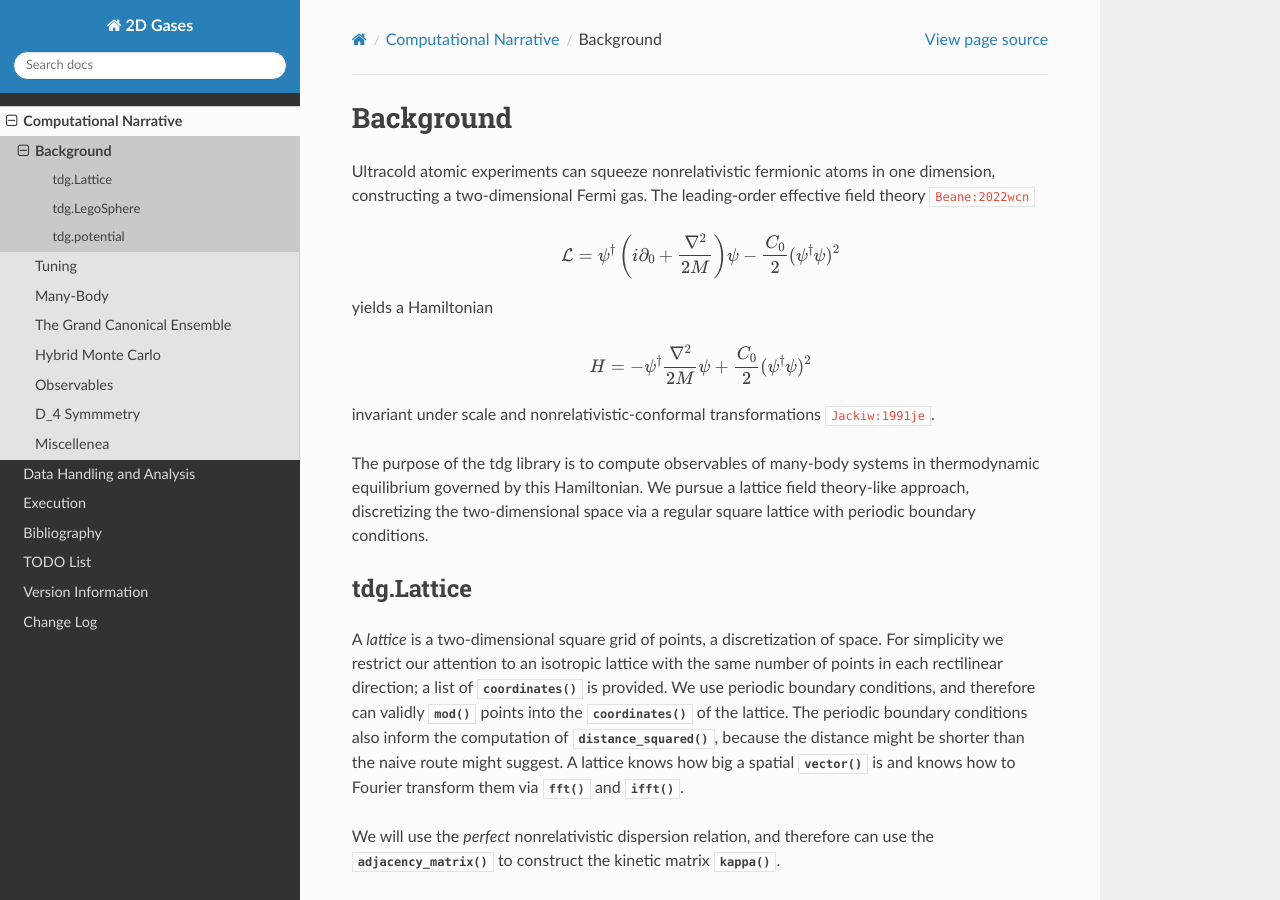
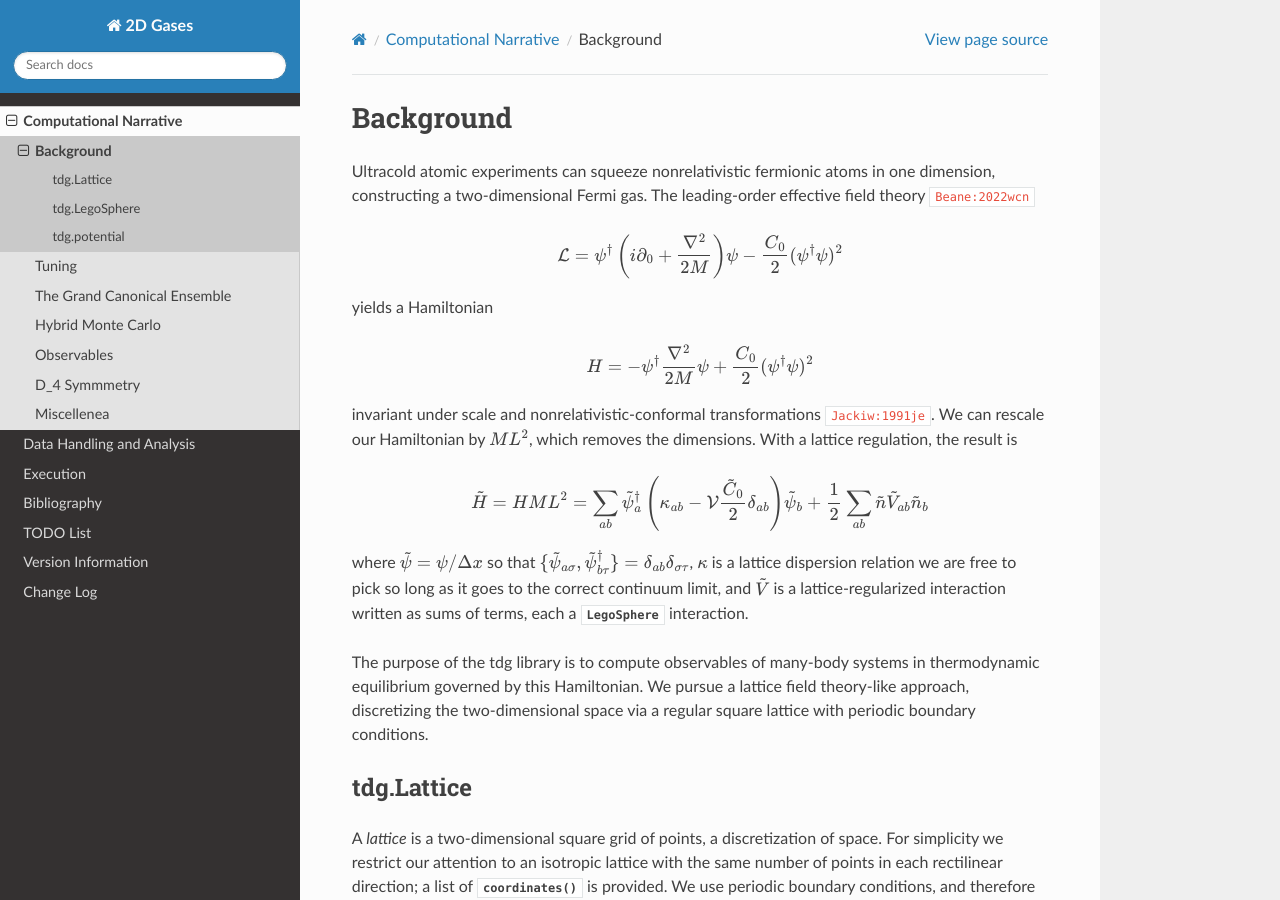
Before and after one commit to evanberkowitz/two-dimensional-gasses, a Sphinx documentation site: the page built from python/tdg/docs/computational-narrative/setup.rst, in a window 1280 px wide and 900 px high. Built offline with Sphinx 7.4.7 and the Read the Docs theme 2.0.0, drawn with Linux system fonts in a browser that asks for light colours; cross-references to code outside the pages are shown as plain code.

Commit message:
Reorganize many-body into grand canonical docs

```diff
--- a/python/tdg/docs/computational-narrative/index.rst
+++ b/python/tdg/docs/computational-narrative/index.rst
@@ -6,7 +6,6 @@
 
    setup
    tuning
-   many-body
    grand-canonical
    monte-carlo
    observables
--- a/python/tdg/docs/computational-narrative/setup.rst
+++ b/python/tdg/docs/computational-narrative/setup.rst
@@ -20,6 +20,18 @@
    \end{align}
 
 invariant under scale and nonrelativistic-conformal transformations :cite:`Jackiw:1991je`.
+We can rescale our Hamiltonian by :math:`ML^2`, which removes the dimensions.
+With a lattice regulation, the result is
+
+.. math::
+   \begin{align}
+    \tilde{H}
+    = HML^2
+    = \sum_{ab} \tilde{\psi}^\dagger_a\left(\kappa_{ab} - \mathcal{V} \frac{\tilde{C}_0}{2} \delta_{ab} \right) \tilde{\psi}_b
+    + \frac{1}{2} \sum_{ab} \tilde{n} \tilde{V}_{ab} \tilde{n}_b
+   \end{align}
+
+where :math:`\tilde{\psi} = \psi/\Delta x` so that :math:`\{\tilde{\psi}_{a\sigma}, \tilde{\psi}^\dagger_{b\tau}\} = \delta_{ab}\delta_{\sigma\tau}`, :math:`\kappa` is a lattice dispersion relation we are free to pick so long as it goes to the correct continuum limit, and :math:`\tilde{V}` is a lattice-regularized interaction written as sums of terms, each a :class:`~.LegoSphere` interaction.
 
 The purpose of the tdg library is to compute observables of many-body systems in thermodynamic equilibrium governed by this Hamiltonian.
 We pursue a lattice field theory-like approach, discretizing the two-dimensional space via a regular square lattice with periodic boundary conditions.
```
Also changed, not shown: python/tdg/docs/computational-narrative/grand-canonical.rst (+62 -1 lines), python/tdg/docs/computational-narrative/many-body.rst (deleted, +0 -40 lines), 2 other files.
